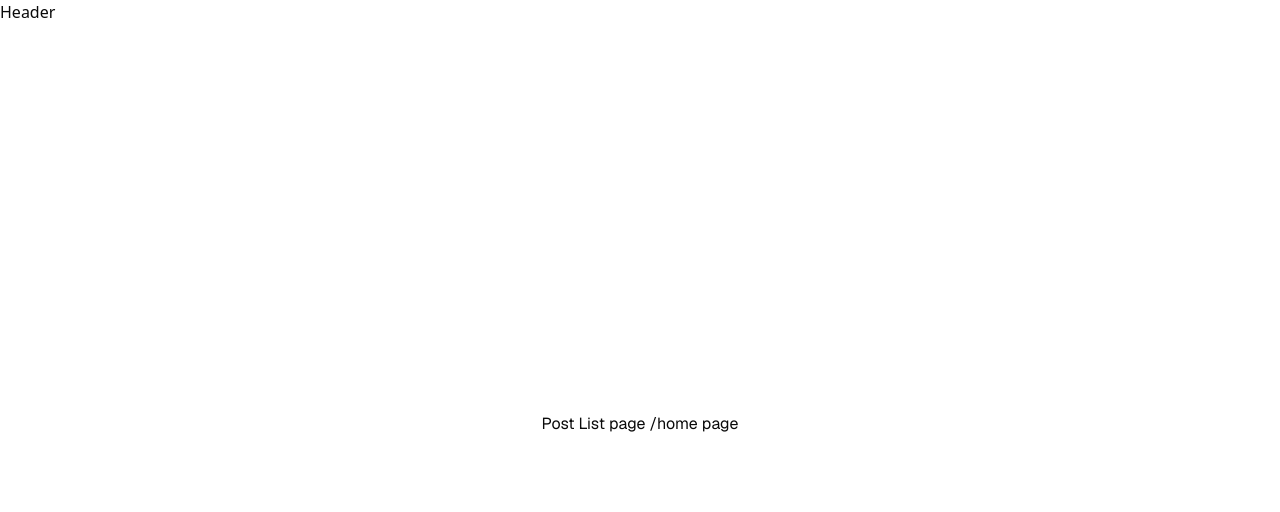
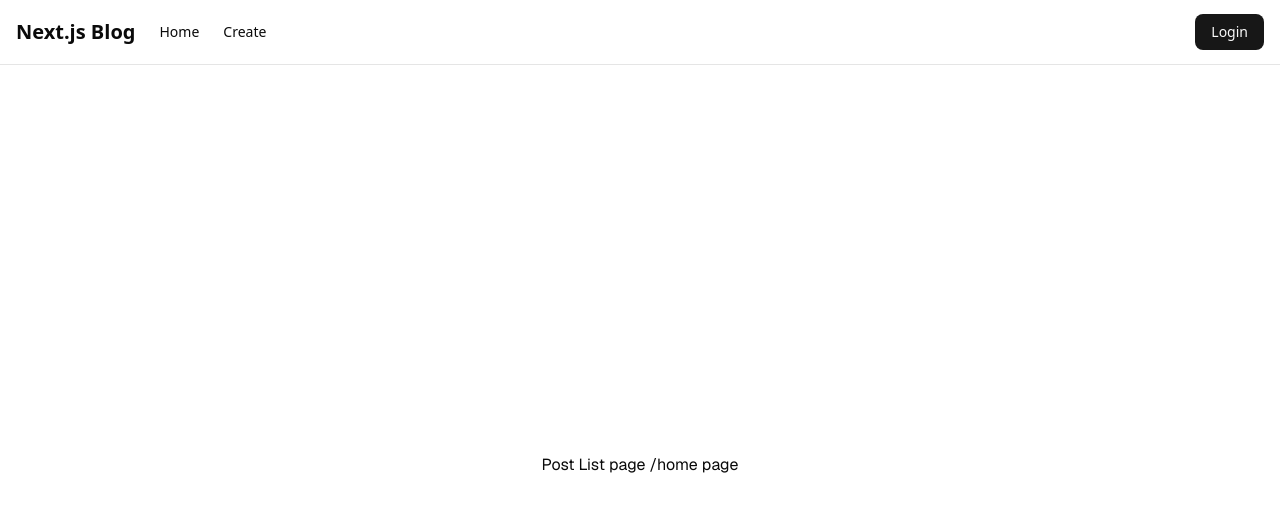
Before and after one commit to Za-editor/nextjs-Blog, a Next.js app: page / in a window 1280 px wide. Shown: the top 512 px of the page. Built offline with nearby package versions, Linux system fonts and the light colour scheme.

Commit message:
worked on the header

```diff
--- a/components/layout/header.tsx
+++ b/components/layout/header.tsx
@@ -1,9 +1,55 @@
-"use client"
+"use client";
+
+import { cn } from "@/lib/utils";
+import Link from "next/link";
+import { Button } from "../ui/button";
 
 function Header() {
-    return (
-        <div>Header</div>
-    )
+  const navItems = [
+    {
+      label: "Home",
+      href: "/",
+    },
+    {
+      label: "Create",
+      href: "/post/create",
+    },
+  ];
+  return (
+    <header className="border-b bg-background sticky top0 z-10">
+      <div className="container mx-auto px-4 h-16 flex items-center justify-between">
+        <div className="flex items-center gap-6">
+          <Link href={"/"} className="font-bold text-xl">
+            Next.js Blog
+          </Link>
+          <nav className="hidden md:flex items-center gap-6">
+            {navItems.map((navItem) => (
+              <Link
+                key={navItem.href}
+                href={navItem.href}
+                className={cn(
+                  "text-sm font-medium transition-colors hover:text-primary"
+                )}
+              >
+                {navItem.label}
+              </Link>
+            ))}
+          </nav>
+              </div>
+              <div className="flex items-center gap-4">
+                  <div className="hidden md:block">
+                      {/* Keep a placeholder for search */}
+                  </div>
+                  {/* placeholder for theme toggle */}
+                  <div className="flex items-center gap-2">
+                      <Button variant={"default"} asChild>
+                          <Link href={"/auth"}>Login</Link>
+                      </Button>
+                  </div>
+              </div>
+      </div>
+    </header>
+  );
 }
 
-export default Header
+export default Header;
```
